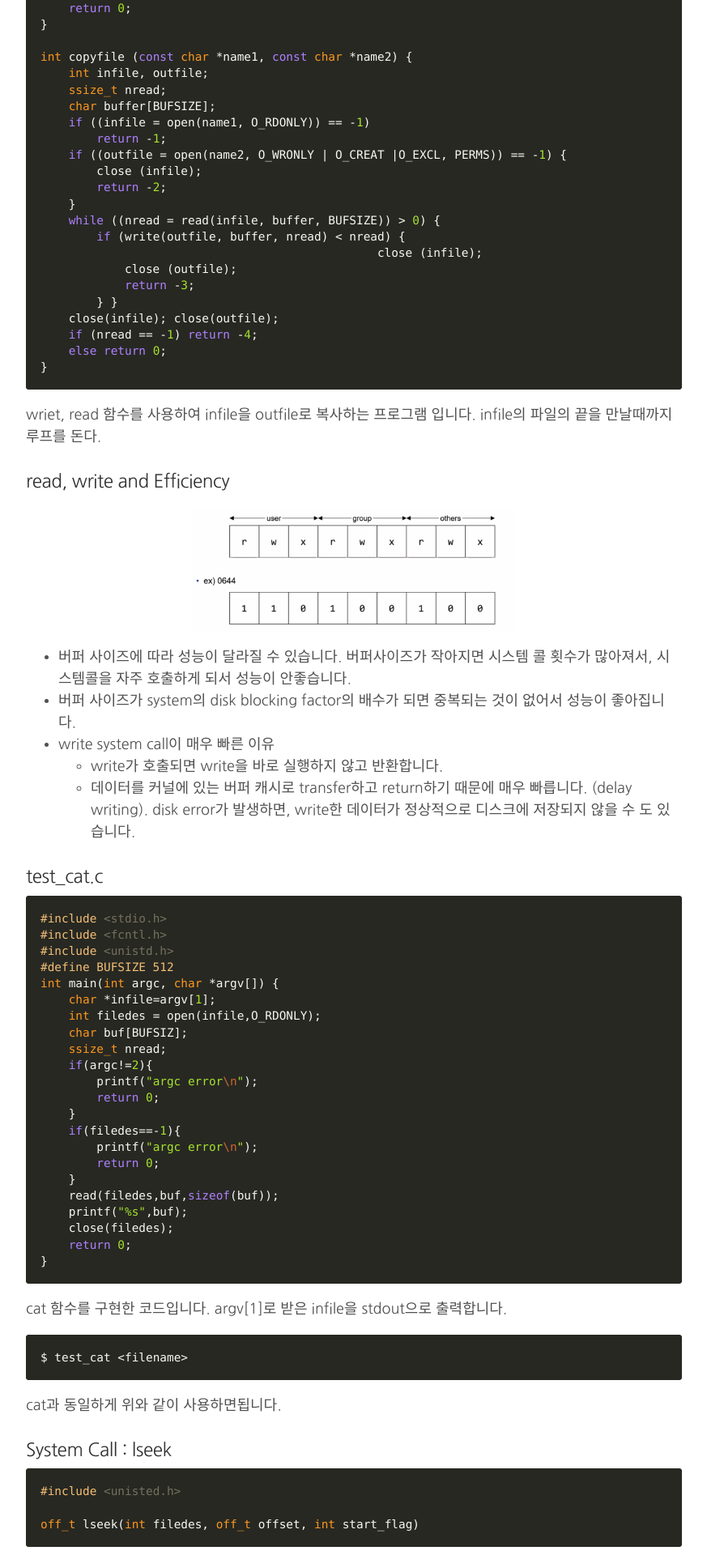
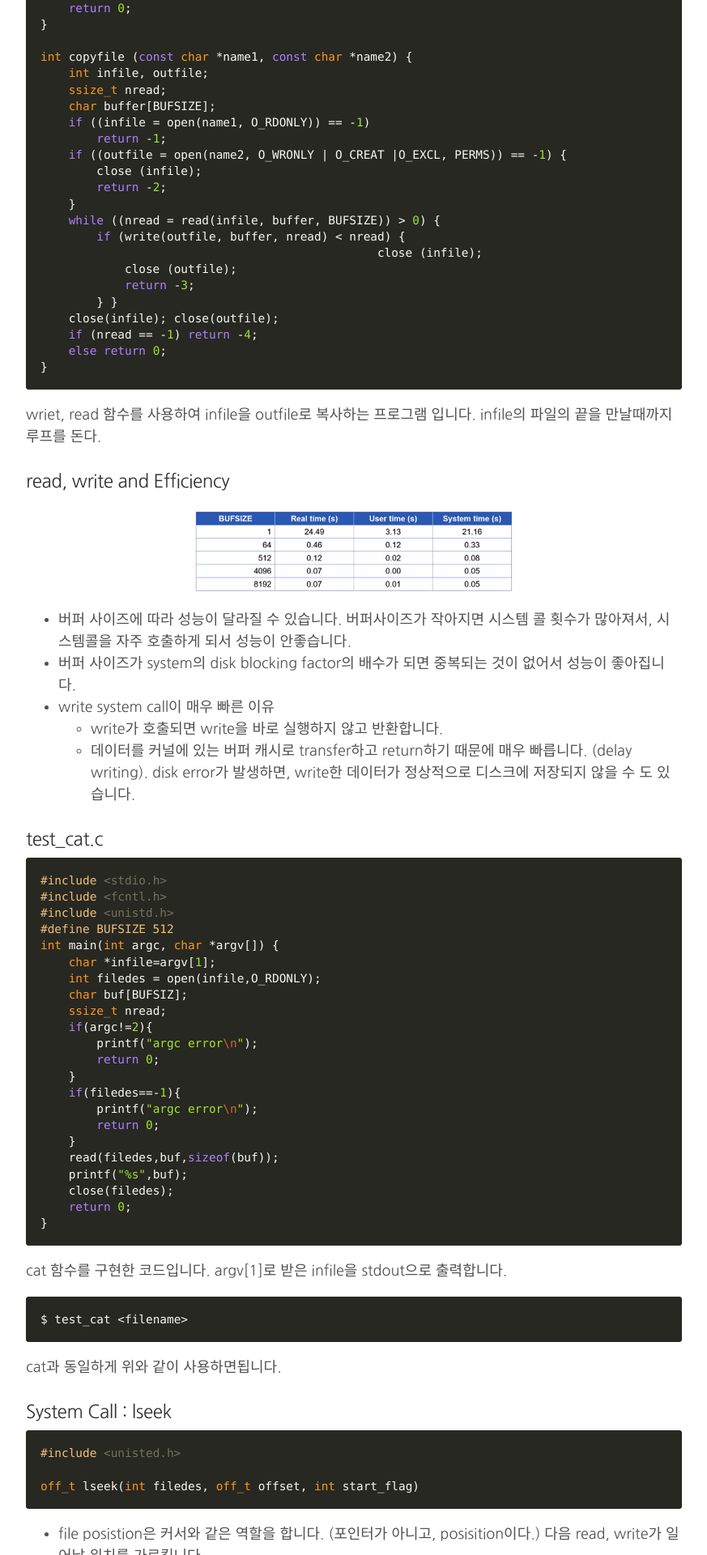
Before and after one commit to changhyeonnam/changhyeonnam.github.io, a Jekyll site: the page built from _posts/2021/2021-10-29-linux|file.md, in a window 1280 px wide. Shown: the part 4480-6400 px from the top of the page at 81% size, without its empty margins (203-1076 px from the left). Built offline with Jekyll 4.4.1, drawn with Linux system fonts in a browser that asks for light colours; nearby versions of some CDN libraries; comment, search, counter and statistics services are not loaded.

Commit message:
Update 2021-10-29-linux|file.md

```diff
--- a/_posts/2021/2021-10-29-linux|file.md
+++ b/_posts/2021/2021-10-29-linux|file.md
@@ -203,7 +203,7 @@
 
 <div class="center">
   <figure>
-    <a href="/images/2021/linux/a0.png"><img src="/images/2021/linux/a0.png" width="400" ></a>
+    <a href="/images/2021/linux/a1.png"><img src="/images/2021/linux/a1.png" width="400" ></a>
   </figure>
 </div>
 
```
